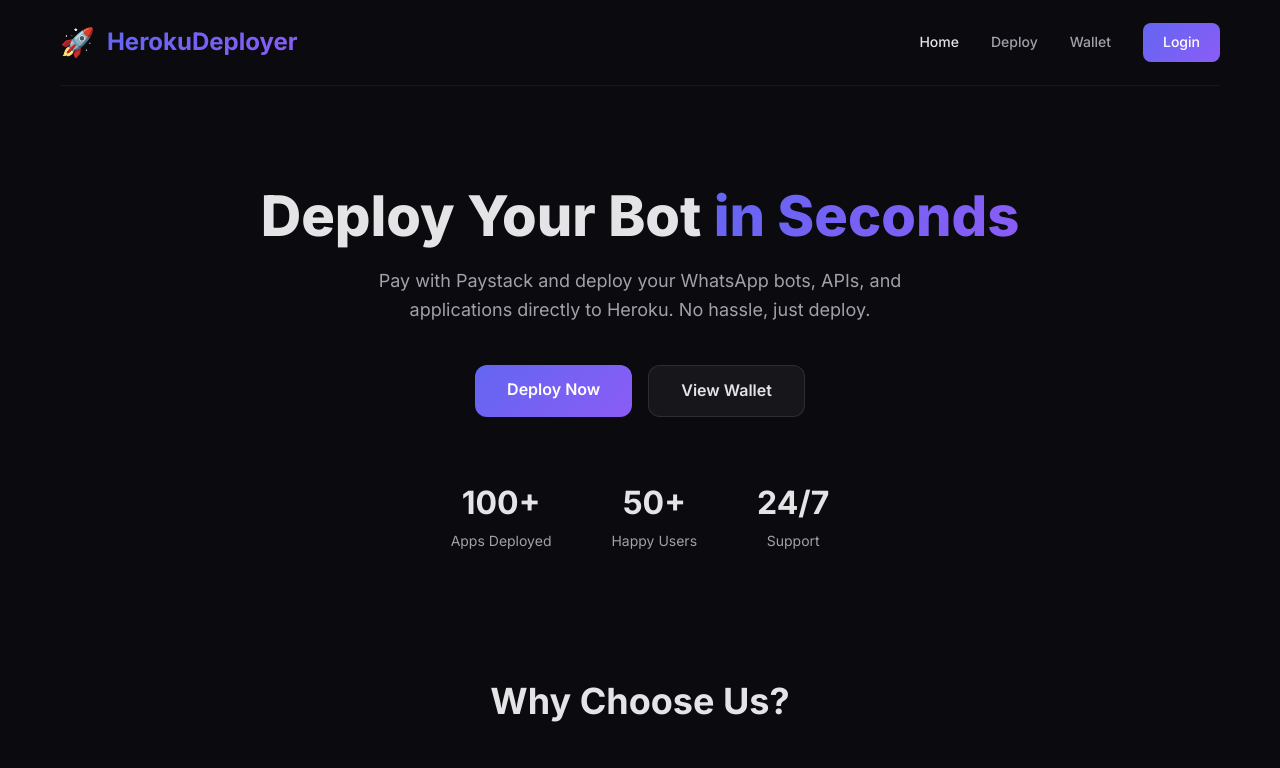
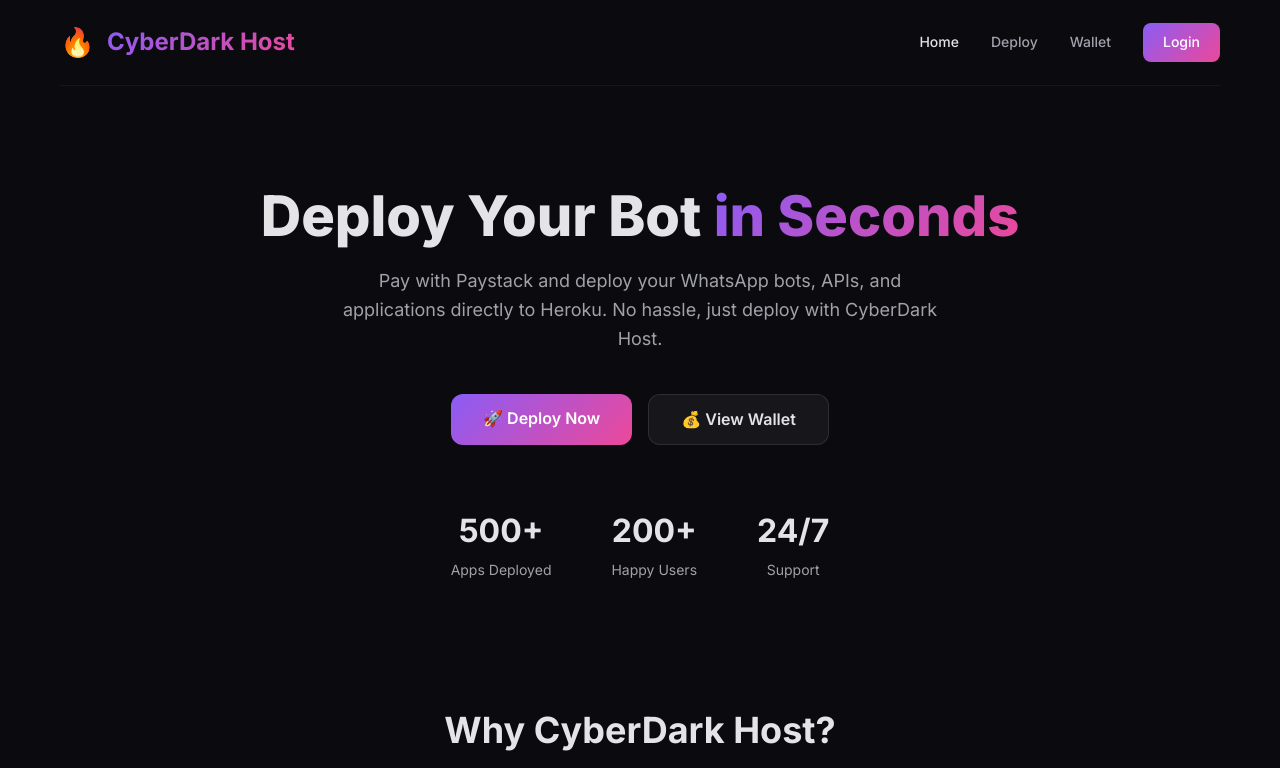
Before and after one commit to cyberdarksite/nuchoty, a website: page public/index.html in a window 1280 px wide. Shown: the top 768 px of the page. Drawn offline with Linux system fonts and the light colour scheme.

Commit message:
Update index.html

```diff
--- a/public/index.html
+++ b/public/index.html
@@ -3,17 +3,53 @@
 <head>
     <meta charset="UTF-8">
     <meta name="viewport" content="width=device-width, initial-scale=1.0">
-    <title>Heroku Deployer</title>
+    <title>CyberDark Host - Deploy Your Bots</title>
     <link rel="stylesheet" href="style.css">
     <link href="https://fonts.googleapis.com/css2?family=Inter:wght@300;400;500;600;700;800&display=swap" rel="stylesheet">
+    <style>
+        .hero-content h1 .highlight {
+            background: linear-gradient(135deg, #8b5cf6, #ec4899);
+            -webkit-background-clip: text;
+            -webkit-text-fill-color: transparent;
+        }
+        .brand-text {
+            background: linear-gradient(135deg, #8b5cf6, #ec4899);
+            -webkit-background-clip: text;
+            -webkit-text-fill-color: transparent;
+        }
+        .btn-primary {
+            background: linear-gradient(135deg, #8b5cf6, #ec4899);
+        }
+        .btn-primary:hover {
+            box-shadow: 0 8px 30px rgba(139, 92, 246, 0.4);
+        }
+        .btn-login {
+            background: linear-gradient(135deg, #8b5cf6, #ec4899);
+        }
+        .pricing-badge {
+            background: linear-gradient(135deg, #8b5cf6, #ec4899);
+        }
+        .cost-amount {
+            color: #8b5cf6;
+        }
+        .balance-amount-large {
+            background: linear-gradient(135deg, #8b5cf6, #ec4899);
+            -webkit-background-clip: text;
+            -webkit-text-fill-color: transparent;
+        }
+        .feature-card:hover {
+            border-color: rgba(139, 92, 246, 0.3);
+            box-shadow: 0 8px 30px rgba(139, 92, 246, 0.1);
+        }
+    </style>
 </head>
 <body>
     <div class="app-container">
         <!-- Navbar -->
         <nav class="navbar">
             <div class="nav-brand">
-                <span class="brand-icon">🚀</span>
-                <span class="brand-text">HerokuDeployer</span>
+                <span class="brand-icon">🔥</span>
+                <span class="brand-text">CyberDark Host</span>
             </div>
             <div class="nav-links">
                 <a href="/" class="active">Home</a>
@@ -27,19 +63,19 @@
         <section class="hero">
             <div class="hero-content">
                 <h1>Deploy Your Bot <span class="highlight">in Seconds</span></h1>
-                <p>Pay with Paystack and deploy your WhatsApp bots, APIs, and applications directly to Heroku. No hassle, just deploy.</p>
+                <p>Pay with Paystack and deploy your WhatsApp bots, APIs, and applications directly to Heroku. No hassle, just deploy with CyberDark Host.</p>
                 <div class="hero-buttons">
-                    <a href="/deploy.html" class="btn-primary">Deploy Now</a>
-                    <a href="/wallet.html" class="btn-secondary">View Wallet</a>
+                    <a href="/deploy.html" class="btn-primary">🚀 Deploy Now</a>
+                    <a href="/wallet.html" class="btn-secondary">💰 View Wallet</a>
                 </div>
             </div>
             <div class="hero-stats">
                 <div class="stat-item">
-                    <span class="stat-number">100+</span>
+                    <span class="stat-number">500+</span>
                     <span class="stat-label">Apps Deployed</span>
                 </div>
                 <div class="stat-item">
-                    <span class="stat-number">50+</span>
+                    <span class="stat-number">200+</span>
                     <span class="stat-label">Happy Users</span>
                 </div>
                 <div class="stat-item">
@@ -51,7 +87,7 @@
 
         <!-- Features Section -->
         <section class="features">
-            <h2>Why Choose Us?</h2>
+            <h2>Why CyberDark Host?</h2>
             <div class="feature-grid">
                 <div class="feature-card">
                     <div class="feature-icon">💰</div>
@@ -81,15 +117,16 @@
             <h2>Simple Pricing</h2>
             <div class="pricing-cards">
                 <div class="pricing-card">
-                    <div class="pricing-badge">Popular</div>
+                    <div class="pricing-badge">🔥 Popular</div>
                     <h3>Pay as You Go</h3>
-                    <div class="price">₦500 <span>/ deployment</span></div>
+                    <div class="price">KSH 50 <span>/ deployment</span></div>
                     <ul>
                         <li>✅ Deploy any public GitHub repo</li>
                         <li>✅ Set your SESSION_ID</li>
                         <li>✅ 24/7 Support</li>
                         <li>✅ Deployment tracking</li>
                         <li>✅ No subscription required</li>
+                        <li>✅ Real-time logs</li>
                     </ul>
                     <a href="/deposit.html" class="btn-primary">Get Started</a>
                 </div>
@@ -98,7 +135,7 @@
 
         <!-- Footer -->
         <footer class="footer">
-            <p>&copy; 2026 HerokuDeployer. Built with ❤️ for the developer community.</p>
+            <p>🔥 CyberDark Host &copy; 2026. Built with ❤️ for the developer community.</p>
         </footer>
     </div>
 
```
